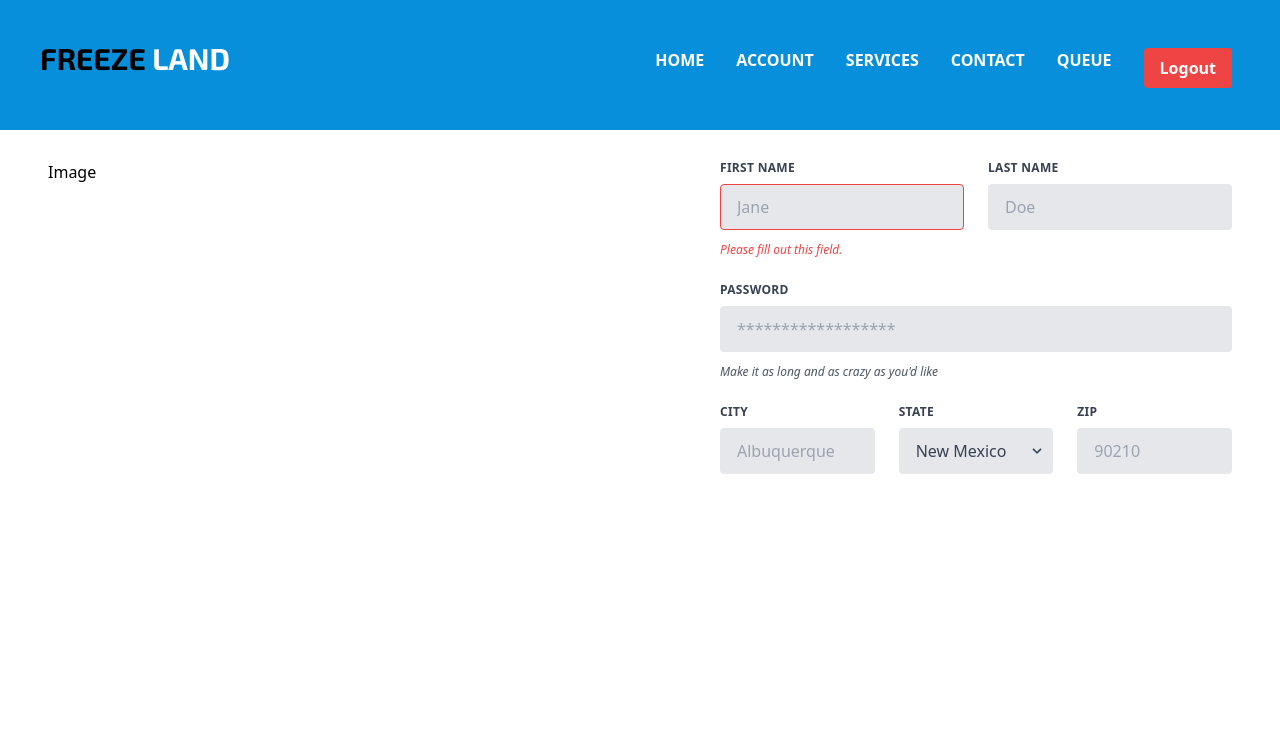
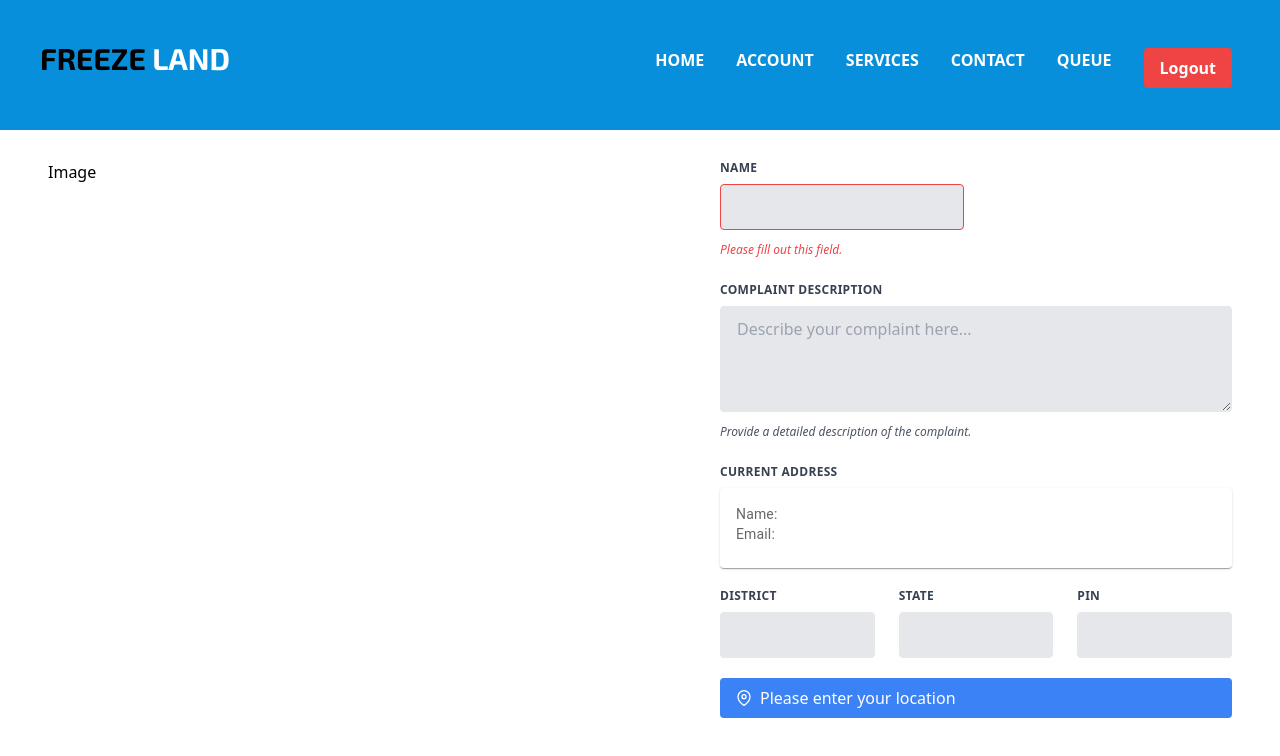
Before and after one commit to SandeeepS/FreezeLand-frontend, a React (Vite) app: page /user/service/1 in a window 1280 px wide. Shown: the top 756 px of the page. Built offline with nearby package versions, Linux system fonts and the light colour scheme; no server answers; sample sign-in values are in the browser's storage.

Commit message:
accessed the default address from the frontend

```diff
--- a/src/Pages/Admin/AdminDeviceListing.tsx
+++ b/src/Pages/Admin/AdminDeviceListing.tsx
@@ -80,7 +80,7 @@ const AdminDeviceListing: React.FC = () => {
       </div>
       <div className="flex justify-end mx-10 ">
         <Button className="" onClick={handleClick} variant="contained">
-          Add new Service
+          Add new Device
         </Button>
       </div>
 
--- a/src/Pages/User/Service.tsx
+++ b/src/Pages/User/Service.tsx
@@ -2,6 +2,10 @@ import React, { useEffect, useState } from "react";
 import Header from "../../components/User/Header";
 import { useParams } from "react-router-dom";
 import { getService } from "../../Api/admin";
+import { FiMapPin } from "react-icons/fi";
+import { getProfile } from "../../Api/user";
+import { Card, CardContent, Typography } from "@mui/material";
+import { AddAddress } from "../../interfaces/AddAddress";
 
 interface ServiceData {
   _id: string;
@@ -15,22 +19,51 @@ const Service: React.FC = () => {
   const { id } = useParams();
   console.log("id from the userHome page is ", id);
   const [service, setServices] = useState<ServiceData>();
-
+  const [showLocationOptions, setShowLocationOptions] = useState(false);
+  const [userProfile, setUserProfile] = useState("");
+  const [defaultAddress, setDefaultAddress] = useState({});
 
   useEffect(() => {
     const fetchData = async () => {
       try {
-        const result = await getService(id);
-        if (result) {
-          console.log("service detials form the backend is ", result?.data);
+        const [serviceResult, profileResult] = await Promise.all([
+          getService(id),
+          getProfile(),
+        ]);
+        if (serviceResult) {
+          console.log(
+            "Service result from the backend is ",
+            serviceResult.data
+          );
+          setServices(serviceResult.data.data);
         }
-        setServices(result?.data);
+
+        if (profileResult) {
+          const profileData = profileResult.data.data.data;
+          console.log("Profile reuslt from the backend", profileData);
+          setUserProfile(profileResult.data.data.data);
+
+          const defaultAdd = profileData.address.find(
+            (addr: AddAddress) => addr._id == profileData.defaultAddress
+          );
+          if (!defaultAdd) {
+            console.log("Default address not found, check if IDs match.");
+          } else {
+            console.log("Default address found:", defaultAdd);
+          }
+          setDefaultAddress(defaultAdd);
+        }
       } catch (error) {
         console.log(error as Error);
       }
     };
+
     fetchData();
-  }, []);
+  }, [id]);
+
+  const handleLocationClick = () => {
+    setShowLocationOptions(!showLocationOptions);
+  };
 
   return (
     <div className="flex flex-col">
@@ -52,65 +85,87 @@ const Service: React.FC = () => {
                   className="block uppercase tracking-wide text-gray-700 text-xs font-bold mb-2"
                   htmlFor="grid-first-name"
                 >
-                  First Name
+                  Name
                 </label>
                 <input
                   className="appearance-none block w-full bg-gray-200 text-gray-700 border border-red-500 rounded py-3 px-4 mb-3 leading-tight focus:outline-none focus:bg-white"
                   id="grid-first-name"
                   type="text"
-                  placeholder="Jane"
+                  value={userProfile.name}
                 />
                 <p className="text-red-500 text-xs italic">
                   Please fill out this field.
                 </p>
               </div>
-              <div className="w-full md:w-1/2 px-3">
+              {/* <div className="w-full md:w-1/2 px-3">
                 <label
                   className="block uppercase tracking-wide text-gray-700 text-xs font-bold mb-2"
-                  htmlFor="grid-last-name"
+                  htmlFor="grid-device"
                 >
-                  Last Name
+                  Device
                 </label>
                 <input
                   className="appearance-none block w-full bg-gray-200 text-gray-700 border border-gray-200 rounded py-3 px-4 leading-tight focus:outline-none focus:bg-white focus:border-gray-500"
-                  id="grid-last-name"
+                  id="grid-device"
                   type="text"
-                  placeholder="Doe"
+                  placeholder="Device name provide dynamic"
                 />
-              </div>
+              </div> */}
             </div>
             <div className="flex flex-wrap -mx-3 mb-6">
               <div className="w-full px-3">
                 <label
                   className="block uppercase tracking-wide text-gray-700 text-xs font-bold mb-2"
-                  htmlFor="grid-password"
+                  htmlFor="grid-complaint"
                 >
-                  Password
+                  Complaint Description
                 </label>
-                <input
+                <textarea
                   className="appearance-none block w-full bg-gray-200 text-gray-700 border border-gray-200 rounded py-3 px-4 mb-3 leading-tight focus:outline-none focus:bg-white focus:border-gray-500"
-                  id="grid-password"
-                  type="password"
-                  placeholder="******************"
-                />
+                  id="grid-complaint"
+                  placeholder="Describe your complaint here..."
+                  rows={4}
+                ></textarea>
                 <p className="text-gray-600 text-xs italic">
-                  Make it as long and as crazy as you'd like
+                  Provide a detailed description of the complaint.
                 </p>
               </div>
             </div>
-            <div className="flex flex-wrap -mx-3 mb-2">
+
+            {/**provide the default address  */}
+            <label
+              className="block uppercase tracking-wide text-gray-700 text-xs font-bold mb-2"
+              htmlFor="grid-complaint"
+            >
+              Current Address
+            </label>
+            {defaultAddress && (
+              <Card sx={{ maxWidth: 1000 }} className="flex justify-between">
+                <CardContent>
+                  <Typography variant="body2" sx={{ color: "text.secondary" }}>
+                    Name: {defaultAddress?.name}
+                    <br />
+                    Email: {defaultAddress?.email}
+                    <br />
+                  </Typography>
+                </CardContent>
+              </Card>
+            )}
+            {/**provide the default address  */}
+
+            <div className="flex flex-wrap -mx-3 mb-2 my-5">
               <div className="w-full md:w-1/3 px-3 mb-6 md:mb-0">
                 <label
                   className="block uppercase tracking-wide text-gray-700 text-xs font-bold mb-2"
                   htmlFor="grid-city"
                 >
-                  City
+                  District
                 </label>
                 <input
                   className="appearance-none block w-full bg-gray-200 text-gray-700 border border-gray-200 rounded py-3 px-4 leading-tight focus:outline-none focus:bg-white focus:border-gray-500"
                   id="grid-city"
                   type="text"
-                  placeholder="Albuquerque"
+                  value={defaultAddress.district}
                 />
               </div>
               <div className="w-full md:w-1/3 px-3 mb-6 md:mb-0">
@@ -121,23 +176,11 @@ const Service: React.FC = () => {
                   State
                 </label>
                 <div className="relative">
-                  <select
-                    className="block appearance-none w-full bg-gray-200 border border-gray-200 text-gray-700 py-3 px-4 pr-8 rounded leading-tight focus:outline-none focus:bg-white focus:border-gray-500"
-                    id="grid-state"
-                  >
-                    <option>New Mexico</option>
-                    <option>Missouri</option>
-                    <option>Texas</option>
-                  </select>
-                  <div className="pointer-events-none absolute inset-y-0 right-0 flex items-center px-2 text-gray-700">
-                    <svg
-                      className="fill-current h-4 w-4"
-                      xmlns="http://www.w3.org/2000/svg"
-                      viewBox="0 0 20 20"
-                    >
-                      <path d="M9.293 12.95l.707.707L15.657 8l-1.414-1.414L10 10.828 5.757 6.586 4.343 8z" />
-                    </svg>
-                  </div>
+                  <input
+                    className="appearance-none block w-full bg-gray-200 text-gray-700 border border-gray-200 rounded py-3 px-4 leading-tight focus:outline-none focus:bg-white focus:border-gray-500"
+                    type=""
+                    value={defaultAddress.state}
+                  />
                 </div>
               </div>
               <div className="w-full md:w-1/3 px-3 mb-6 md:mb-0">
@@ -145,14 +188,36 @@ const Service: React.FC = () => {
                   className="block uppercase tracking-wide text-gray-700 text-xs font-bold mb-2"
                   htmlFor="grid-zip"
                 >
-                  Zip
+                  Pin
                 </label>
                 <input
                   className="appearance-none block w-full bg-gray-200 text-gray-700 border border-gray-200 rounded py-3 px-4 leading-tight focus:outline-none focus:bg-white focus:border-gray-500"
                   id="grid-zip"
                   type="text"
-                  placeholder="90210"
+                  value={defaultAddress.pin}
                 />
+              </div>
+
+              {/* Current Location Button */}
+              <div className="w-full px-3 mb-6 my-5">
+                <button
+                  type="button"
+                  onClick={handleLocationClick}
+                  className="flex items-center bg-blue-500 text-white px-4 py-2 rounded hover:bg-blue-600 focus:outline-none focus:ring-2 focus:ring-blue-300 w-full"
+                >
+                  <FiMapPin className="mr-2" /> Please enter your location
+                </button>
+                {showLocationOptions && (
+                  <div className="mt-2">
+                    <button
+                      type="button"
+                      onClick={() => console.log("Using current location")}
+                      className="flex items-center bg-gray-200 text-gray-700 px-4 py-2 rounded hover:bg-gray-300 focus:outline-none  w-full"
+                    >
+                      <FiMapPin className="mr-2" /> Use Current Location
+                    </button>
+                  </div>
+                )}
               </div>
             </div>
           </form>
```
